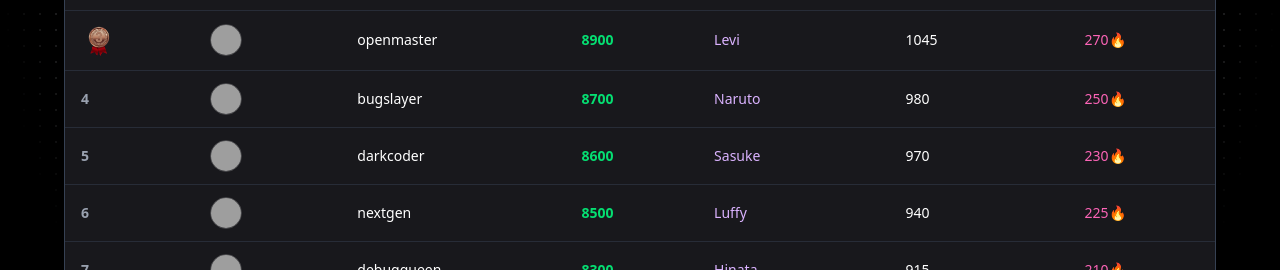
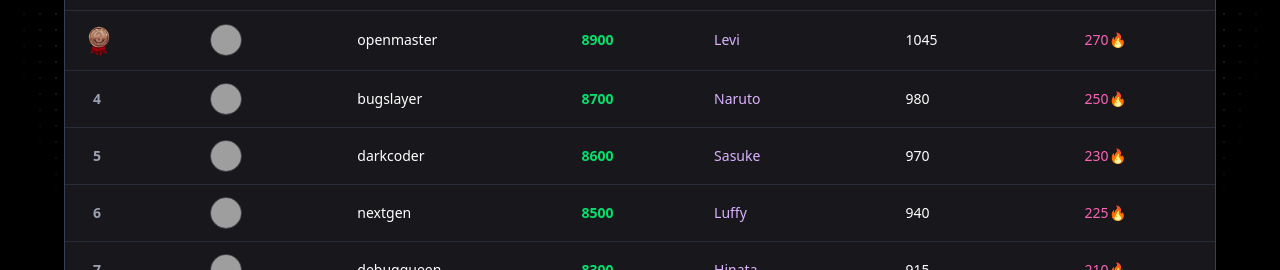
Before and after one commit to aadii-rawt/github-wrapped, a React (Vite) app in the folder client/: page / in a window 1280 px wide. Shown: the part 682-952 px from the top of the page. Built offline with nearby package versions, Linux system fonts and the light colour scheme; grey boxes are pictures that could not be loaded.

Commit message:
lederboard s.no. fix

```diff
--- a/client/src/components/Leaderboard.tsx
+++ b/client/src/components/Leaderboard.tsx
@@ -133,7 +133,7 @@ const Leaderboard: React.FC = () => {
                     <tbody className="text-white divide-y divide-gray-700/50">
                         {dummyData.map((user, idx) => (
                             <tr key={user.username} className="hover:bg-[#333333] transition">
-                                <td className="px-4 py-3 font-semibold text-gray-400">{idx + 1 <= 3 ? <img src={rank[idx]} className="w-9" /> :  idx + 1}</td>
+                                <td className={`px-4 ${idx+1 > 3 && 'pl-7'} py-3 font-semibold text-gray-400`}>{idx + 1 <= 3 ? <img src={rank[idx]} className="w-9" /> :  idx + 1}</td>
                                 <td className="px-4 py-3">
                                     <img
                                         src={user.profile}
```
